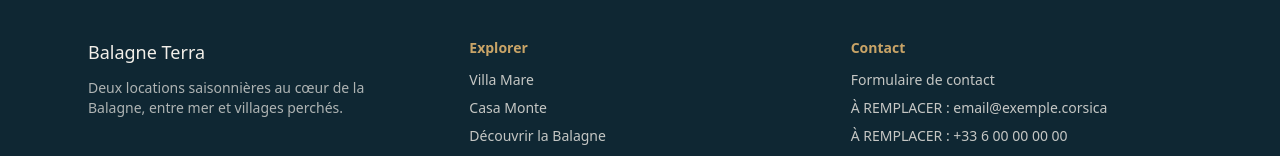
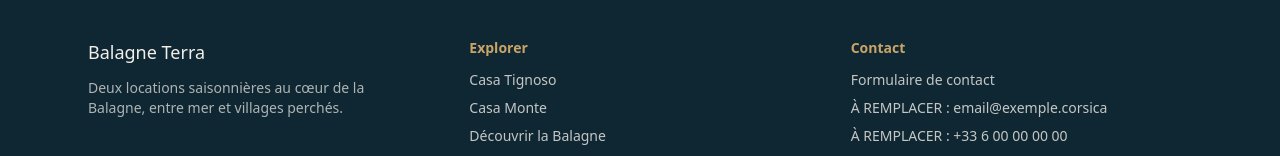
Before and after one commit to bruno2bee-cell/corse-locations, a Next.js app: page / in a window 1280 px wide. Shown: the part 3171-3327 px from the top of the page. Built offline with nearby package versions, Linux system fonts and the light colour scheme.

Commit message:
Update Footer.tsx

```diff
--- a/components/Footer.tsx
+++ b/components/Footer.tsx
@@ -17,7 +17,7 @@ export function Footer() {
           <nav aria-label="Plan du site">
             <p className="text-sm font-semibold text-stone-400">Explorer</p>
             <ul className="mt-3 space-y-2 text-sm text-whitewash/80">
-              <li><Link href="/locations/villa-mare" className="hover:text-stone-200">Villa Mare</Link></li>
+              <li><Link href="/locations/casa-tignoso" className="hover:text-stone-200">Casa Tignoso</Link></li>
               <li><Link href="/locations/casa-monte" className="hover:text-stone-200">Casa Monte</Link></li>
               <li><Link href="/corse" className="hover:text-stone-200">Découvrir la Balagne</Link></li>
               <li><Link href="/galerie" className="hover:text-stone-200">Galerie photo</Link></li>
```
